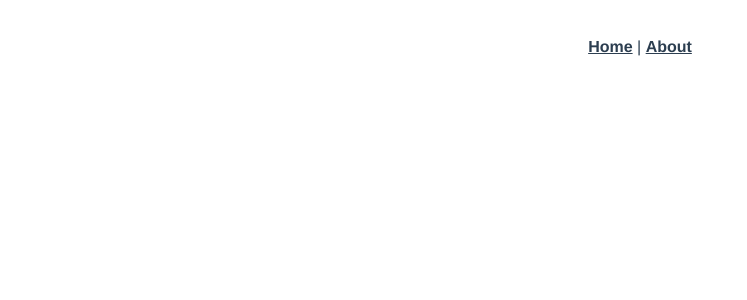
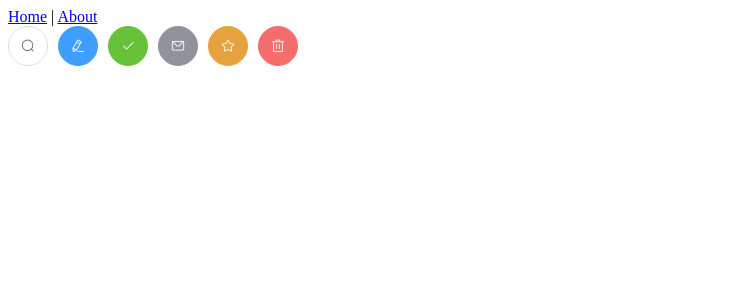
Before and after one commit to WannaBeAHamster/vue-manage-man, a Vue app: page /#/home in a window 1280 px wide. Shown: the top 300 px of the page, without its empty margins (0-747 px from the left). Built offline with nearby package versions, Linux system fonts and the light colour scheme.

Commit message:
element-ui组件的全部引入和按需引入

```diff
--- a/babel.config.js
+++ b/babel.config.js
@@ -1,5 +1,17 @@
 module.exports = {
   presets: [
-    '@vue/cli-plugin-babel/preset'
+    '@vue/cli-plugin-babel/preset',
+    ['es2015', {
+      modules: false
+    }]
+  ],
+  plugins: [
+    [
+      'component',
+      {
+        libraryName: 'element-ui',
+        styleLibraryName: 'theme-chalk'
+      }
+    ]
   ]
 }
--- a/package.json
+++ b/package.json
@@ -23,6 +23,7 @@
     "@vue/cli-plugin-vuex": "~5.0.0",
     "@vue/cli-service": "~5.0.0",
     "@vue/eslint-config-standard": "^6.1.0",
+    "babel-plugin-component": "^1.1.1",
     "eslint": "^7.32.0",
     "eslint-plugin-import": "^2.25.3",
     "eslint-plugin-node": "^11.1.0",
--- a/src/App.vue
+++ b/src/App.vue
@@ -4,29 +4,16 @@
       <router-link to="/">Home</router-link> |
       <router-link to="/about">About</router-link>
     </nav>
-    <router-view/>
+    <router-view />
+    <el-row>
+      <el-button icon="el-icon-search" circle></el-button>
+      <el-button type="primary" icon="el-icon-edit" circle></el-button>
+      <el-button type="success" icon="el-icon-check" circle></el-button>
+      <el-button type="info" icon="el-icon-message" circle></el-button>
+      <el-button type="warning" icon="el-icon-star-off" circle></el-button>
+      <el-button type="danger" icon="el-icon-delete" circle></el-button>
+    </el-row>
   </div>
 </template>
 
-<style>
-#app {
-  font-family: Avenir, Helvetica, Arial, sans-serif;
-  -webkit-font-smoothing: antialiased;
-  -moz-osx-font-smoothing: grayscale;
-  text-align: center;
-  color: #2c3e50;
-}
-
-nav {
-  padding: 30px;
-}
-
-nav a {
-  font-weight: bold;
-  color: #2c3e50;
-}
-
-nav a.router-link-exact-active {
-  color: #42b983;
-}
-</style>
+<style></style>
```
Also changed, not shown: src/main.js (+10 -0 lines), 2 other files (tests, documents, lock files or other folders).
